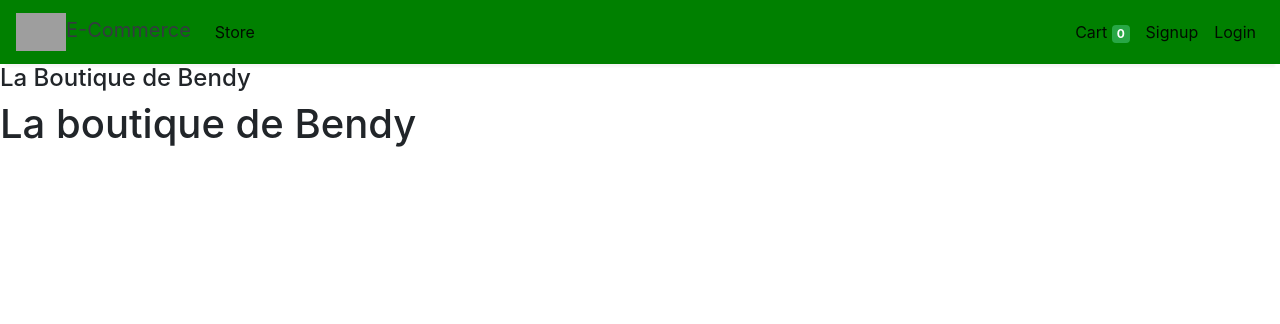
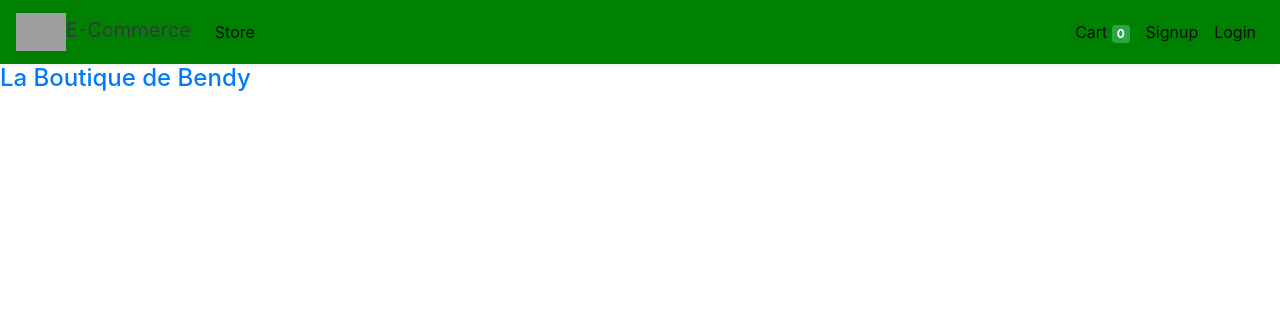
Before and after one commit to maba-dev/E-commerce_Bendy, a Django app: page / in a window 1280 px wide. Shown: the top 324 px of the page. Run offline with Django 4.2, Linux system fonts and the light colour scheme; data that the repository does not hold is empty; some libraries are stand-ins or nearby versions; grey boxes are pictures that could not be loaded.

Commit message:
Lier la page d'acceuil et les produits

```diff
--- a/store/models.py
+++ b/store/models.py
@@ -1,3 +1,4 @@
+from audioop import reverse
 from django.db import models
 
 class Category(models.Model):
@@ -22,3 +23,6 @@ class Product(models.Model):
 
     def __str__(self):
         return self.name
+
+    def get_absolute_url(self):
+        return reverse("product", kwargs={"slug": self.slug})
--- a/store/templates/base.html
+++ b/store/templates/base.html
@@ -86,7 +86,9 @@
 
       </div>
     </nav>
-    <h4>La Boutique de Bendy</h4>
+    <a href="{% url 'index' %}">
+      <h4>La Boutique de Bendy</h4>
+    </a>
     <!---->
     {% block content %}{% endblock %}
 
--- a/store/templates/index.html
+++ b/store/templates/index.html
@@ -1,12 +1,12 @@
 {% extends 'base.html' %}
 
 {% block content %}
-    <h1>La boutique de Bendy</h1>
 
     {% for product in products %}
 
         <h2>{{product.name}}</h2>
         <img src="{{product.image.url}}" alt="{{product.name}}" style="max-width: 250px;">
+        <a href="{% url 'product' product.slug %}">Voir l'article</a>
     {% endfor %}
 
 {% endblock %}
```
